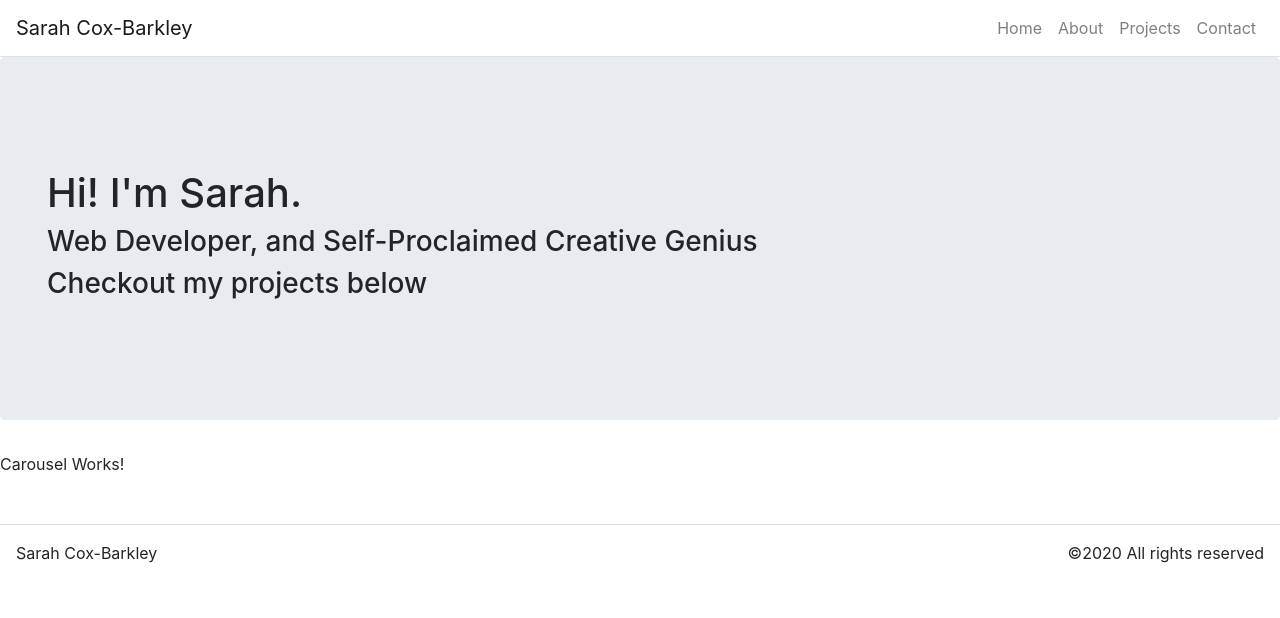
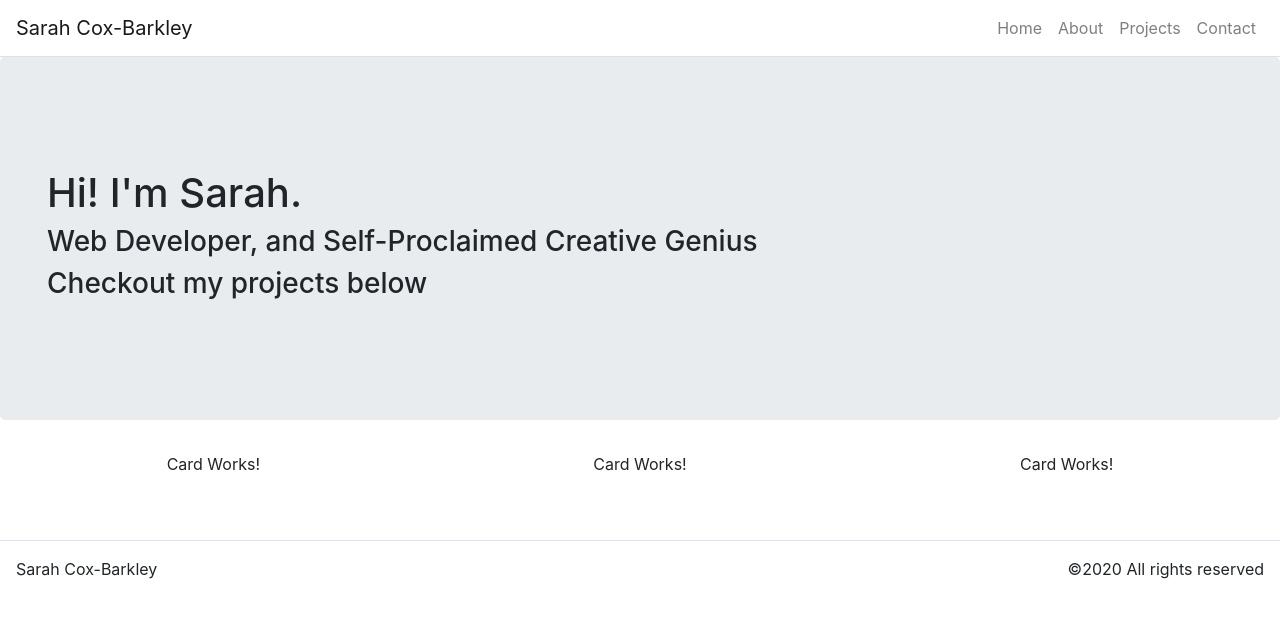
Before and after one commit to sarahlcox/sarah-cox-barkley-portfolio, a React (Create React App) app in the folder client/: page / in a window 1280 px wide. Shown: the top 618 px of the page. Built offline with nearby package versions, Linux system fonts and the light colour scheme.

Commit message:
Got cards to appear for carousel

```diff
--- a/client/src/components/Card.js
+++ b/client/src/components/Card.js
@@ -0,0 +1,11 @@
+// this is the component for the cards in the carousel items
+import React from 'react';
+import CardInfo from '../components/CardInfo';
+
+function Card(props){
+    return(
+        <p>Card Works!</p>
+    )
+}
+
+export default Card;
--- a/client/src/components/Carousel.js
+++ b/client/src/components/Carousel.js
@@ -6,7 +6,7 @@ import WebDev from '../assets/images/WebDev.jpg';
 import About from '../assets/images/About.jpg';
 import Photography from '../assets/images/Photography.jpg';
 
-
+// create the carousel component and items that contain images
 class Carousel extends React.Component{
     constructor(props) {
         super(props);
@@ -33,17 +33,44 @@ class Carousel extends React.Component{
                 title: 'Photography',
                 subTitle: 'View My Photography Website',
                 imgSrc: Photography,
-                link: 'https://featherprintphotography.com',
+                link: 'https://featherprint',
                 selected: false
             },
         ]}
     }
+
+    handleCardClick = (id, card) => {
+        // spread operator for the array items to display
+        let items = [...this.state.items];
+        // when the item is selected set it to false/toggle, if not selected set it to true
+        items[id].selected = items[id].selected ? false : true;
+        // loop through each one and change the ones not selected is true
+        items.forEach(item => {
+            if(item.id !== id) {
+                item.selected= false;
+            }
+        });
+        // set the state for the array
+        this.setState({
+            items
+        });
+    }
+    // instead of using render create a method that maps through the items and makes a hard component
+    makeItems= (items) =>{
+        return items.map(item => {
+        return <Card item={item} click={(e =>this.handleCardClick(item.id, e))} key={item.id} />
+        })
+    }
+    // using bootstrap elements to wrap the items nicely
     render() {
         return(
-            <p>Carousel Works!</p>
+            <Container fluid={true}>
+                <Row className="justify-content-around">
+                    {this.makeItems(this.state.items)}
+                </Row>
+            </Container>
         );
     }
+
 }
-
-
 export default Carousel;
```
